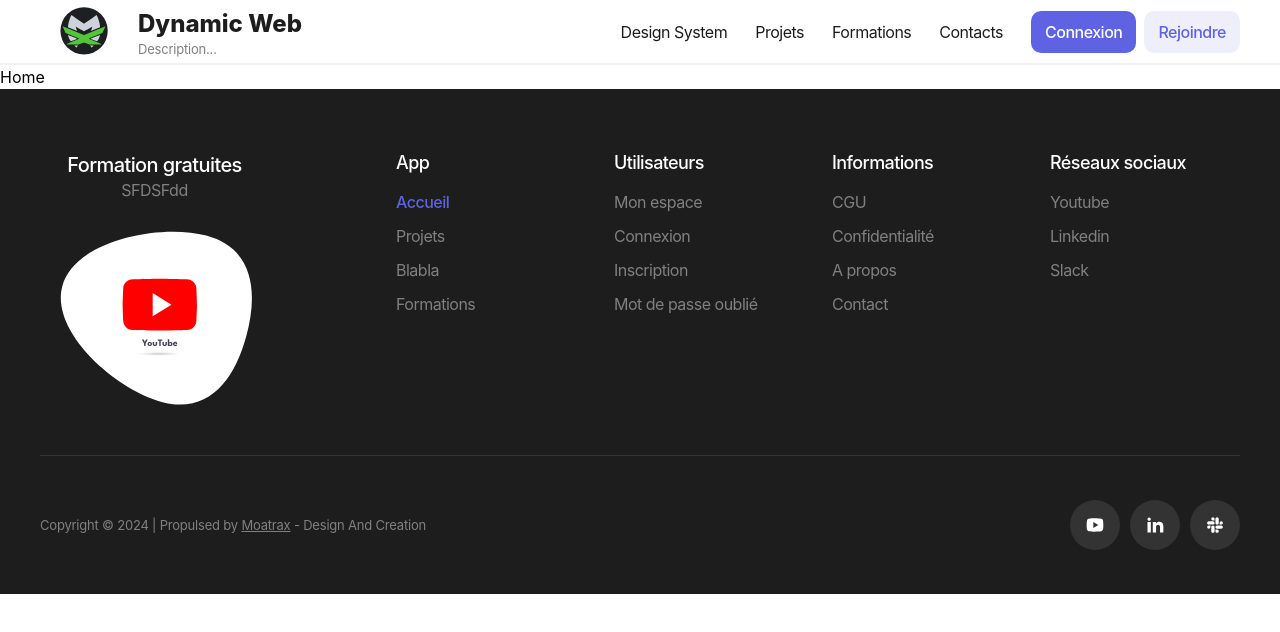
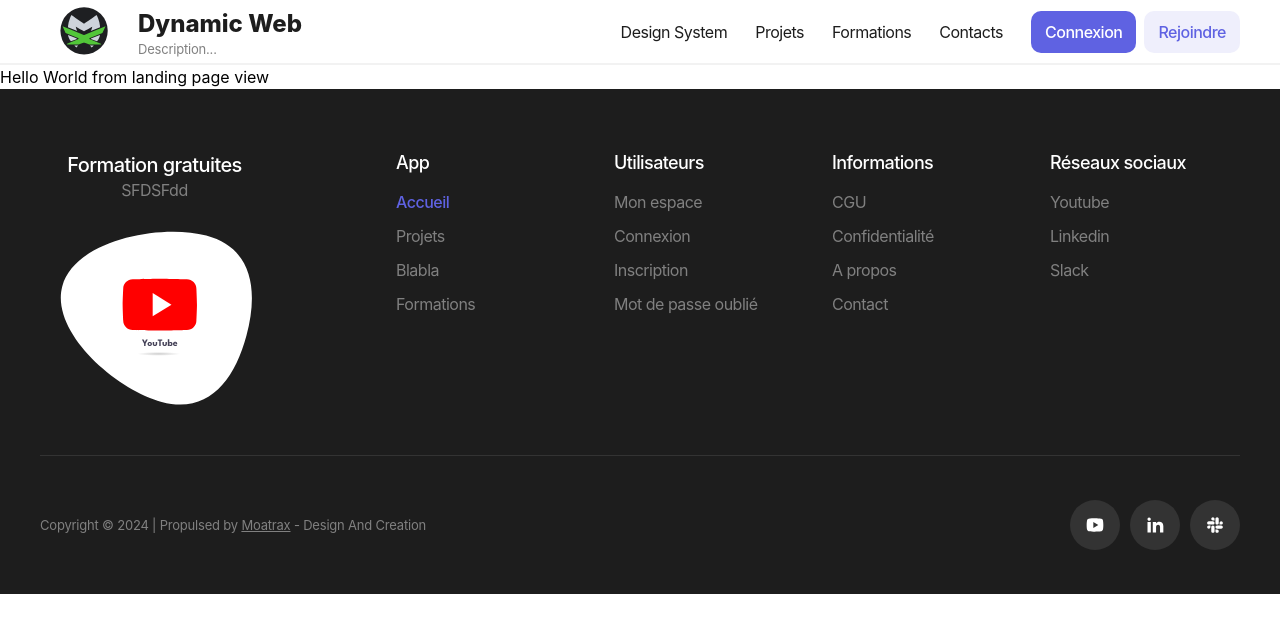
Before and after one commit to RomainDoyen/front-end-dynamic-web, a Next.js app: page / in a window 1280 px wide. Shown: the top 632 px of the page. Built offline with nearby package versions, Linux system fonts and the light colour scheme.

Commit message:
feat: Creating a landing page container and view

```diff
--- a/src/pages/index.tsx
+++ b/src/pages/index.tsx
@@ -1,5 +1,6 @@
 import Seo from "@/ui/components/seo/seo";
 import Layout from "@/ui/components/layout/layout";
+import Landingpagecontainer from "@/ui/modules/landing-page/components/landing-page.container";
 
 export default function Home() {
   return (
@@ -9,7 +10,7 @@ export default function Home() {
         description={"Description..."}
       />
       <Layout>
-        <h1>Home</h1>
+        <Landingpagecontainer />
       </Layout>
     </>
   );
--- /dev/null
+++ b/src/ui/modules/landing-page/components/landing-page.container.tsx
@@ -0,0 +1,9 @@
+import Landingpageview from "./landing-page.view"
+
+export default function landingpagecontainer() {
+  return (
+    <>
+      <Landingpageview />
+    </>
+  )
+}
--- /dev/null
+++ b/src/ui/modules/landing-page/components/landing-page.view.tsx
@@ -0,0 +1,8 @@
+
+export default function landingpageview() {
+  return (
+    <div>
+      Hello World from landing page view
+    </div>
+  )
+}
```
